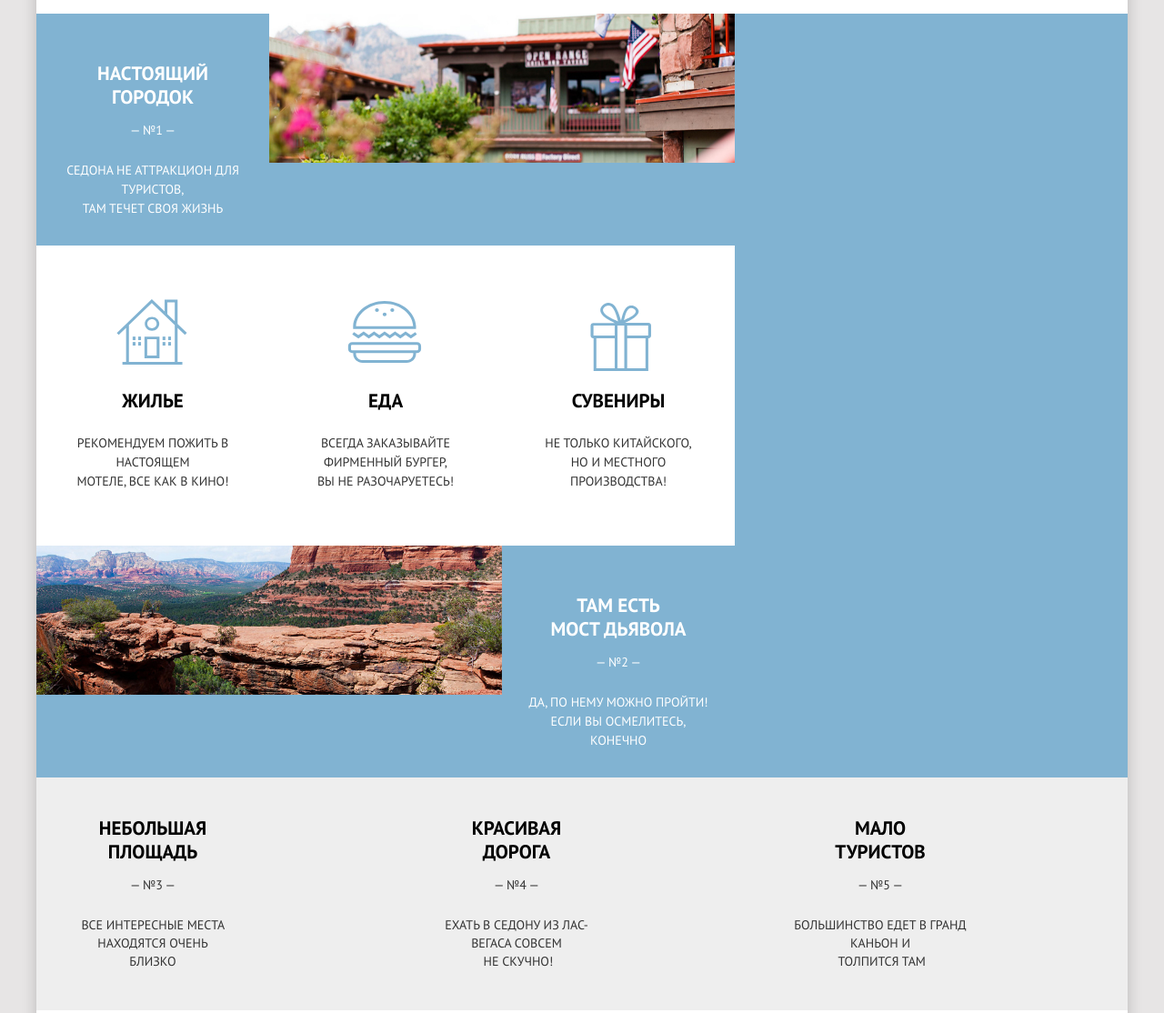
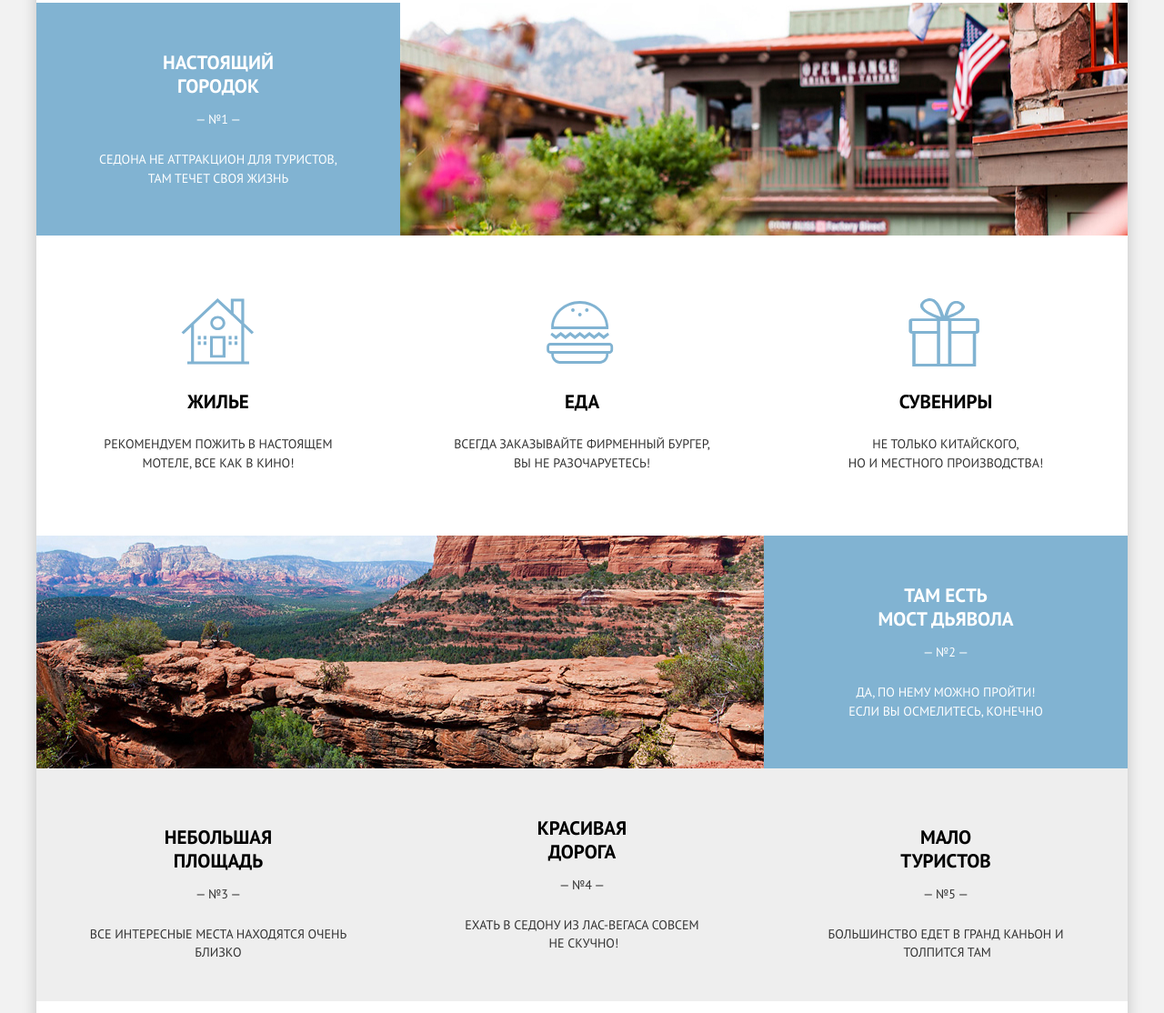
Before and after one commit to htmlacademy-adaptive/775445-sedona-27, a website: page source/index.html in a window 1280 px wide. Shown: the part 777-1891 px from the top of the page at 91% size. Drawn offline with nearby package versions, Linux system fonts and the light colour scheme; files that its build step writes are made by us from their sources.

Commit message:
Заканчивает главную страницу версии для компьютера, главная страница готова во всех 3 версиях

```diff
--- a/source/index.html
+++ b/source/index.html
@@ -5,7 +5,7 @@
   <title>HTML Academy: Седона - Ильичев Евгений</title>
   <link rel="icon" href="favicon.ico">
   <link rel="icon" type="image/png" href="img/favicon.png">
-  <link rel="stylesheet" href="css/style.css?ver=9">
+  <link rel="stylesheet" href="css/style.css?ver=10">
   <meta name="viewport" content="width=device-width, initial-scale=1" />
 </head>
 <body class="page__body">
@@ -118,7 +118,7 @@
             </div>
           </li>
           <li class="advantages__item advantage-additional advantages__item--underline advantages__item--fourth">
-            <div class="advantage-additional__wrapper">
+            <div class="advantage-additional__wrapper advantage-additional__wrapper--diff">
               <h3 class="advantage-additional__title">Красивая<br class="breaker breaker--on-on"> дорога</h3>
               <p class="advantages__number">— №4 —</p>
               <p class="advantage-additional__description">Ехать в Седону из Лас-<br class="breaker breaker--on-off">Вегаса совсем<br class="breaker breaker--on-on">&nbsp;не скучно!</p>
--- a/source/sass/blocks/advantage-additional.scss
+++ b/source/sass/blocks/advantage-additional.scss
@@ -23,7 +23,18 @@
 
   @media (min-width: $tablet-width) {
     width: 256px;
+    min-height: 256px;
     padding: 43px 28px 44px;
+  }
+
+  @media (min-width: $desktop-width) {
+    width: 400px;
+    padding: 63px 28px 44px;
+    justify-content: flex-start;
+
+    &--diff {
+      padding-top: 53px;
+    }
   }
 }
 
--- a/source/sass/blocks/advantage-main.scss
+++ b/source/sass/blocks/advantage-main.scss
@@ -37,6 +37,10 @@
   @media (min-width: $tablet-width) {
     width: 256px;
   }
+
+  @media (min-width: $desktop-width) {
+    width: 400px;
+  }
 }
 
 .advantage-main__title {
@@ -74,6 +78,10 @@
   @media (min-width: $tablet-width) {
     width: 512px;
   }
+
+  @media (min-width: $desktop-width) {
+    width: 800px;
+  }
 }
 
 .advantage-main__image {
--- a/source/sass/blocks/advantages.scss
+++ b/source/sass/blocks/advantages.scss
@@ -36,6 +36,10 @@
 
   @media (min-width: $tablet-width) {
     padding-bottom: 55px;
+  }
+
+  @media (min-width: $desktop-width) {
+    padding-bottom: 43px;
   }
 }
 
--- a/source/sass/blocks/benefit-card.scss
+++ b/source/sass/blocks/benefit-card.scss
@@ -5,6 +5,11 @@
 
   @media (min-width: $tablet-width) {
     width: 256px;
+    padding-left: 0;
+  }
+
+  @media (min-width: $desktop-width) {
+    width: 400px;
     padding-left: 0;
   }
 }
@@ -36,6 +41,12 @@
       top: 59px;
       left: 65px;
     }
+
+    @media (min-width: $desktop-width) {
+      content: url("../img/house-desktop.svg");
+      top: 69px;
+      left: 136px;
+    }
   }
 
   &--second-icon::after {
@@ -47,6 +58,12 @@
       content: url("../img/food-tablet.svg");
       top: 61px;
       left: 63px;
+    }
+
+    @media (min-width: $desktop-width) {
+      content: url("../img/food-desktop.svg");
+      top: 72px;
+      left: 138px;
     }
   }
 
@@ -60,6 +77,12 @@
       top: 63px;
       left: 74px;
     }
+
+    @media (min-width: $desktop-width) {
+      content: url("../img/gift-desktop.svg");
+      top: 69px;
+      left: 136px;
+    }
   }
 
   @media (min-width: $tablet-width) {
@@ -67,6 +90,10 @@
     padding-top: 158px;
     padding-bottom: 23px;
     text-align: center;
+  }
+
+  @media (min-width: $desktop-width) {
+    padding-top: 170px;
   }
 }
 
@@ -83,4 +110,8 @@
   @media (min-width: $tablet-width) {
     padding: 0 23px 60px;
   }
+
+  @media (min-width: $desktop-width) {
+    padding: 0 23px 69px;
+  }
 }
--- a/source/sass/blocks/find.scss
+++ b/source/sass/blocks/find.scss
@@ -11,6 +11,10 @@
   @media (min-width: $tablet-width) {
     padding-top: 61px;
     padding-bottom: 58px;
+  }
+
+  @media (min-width: $desktop-width) {
+    padding-bottom: 66px;
   }
 }
 
@@ -34,6 +38,10 @@
   @media (min-width: $tablet-width) {
     margin-bottom: 41px;
   }
+
+  @media (min-width: $desktop-width) {
+    margin-bottom: 46px;
+  }
 }
 
 .find__button {
--- a/source/sass/blocks/main-footer.scss
+++ b/source/sass/blocks/main-footer.scss
@@ -25,6 +25,10 @@
     margin-top: 14px;
     margin-bottom: 0;
   }
+
+  @media (min-width: $desktop-width) {
+    margin-left: 60px;
+  }
 }
 
 .main-footer__social {
@@ -40,4 +44,8 @@
   @media (min-width: $tablet-width) {
     margin: 7px 0 0 0;
   }
+
+  @media (min-width: $desktop-width) {
+    margin: 7px 60px 0 0;
+  }
 }
--- a/source/sass/blocks/map.scss
+++ b/source/sass/blocks/map.scss
@@ -26,8 +26,13 @@
 
   @media (min-width: $tablet-width) {
     width: 768px;
-    height: 350px;
     background-image: url("../img/map-tablet.png");
     background-size: 768px 350px;
   }
+
+  @media (min-width: $desktop-width) {
+    width: 1200px;
+    background-image: url("../img/map-desktop.png");
+    background-size: 1200px 350px;
+  }
 }
--- a/source/sass/blocks/page.scss
+++ b/source/sass/blocks/page.scss
@@ -10,7 +10,7 @@
   font-weight: 400;
   line-height: 21px;
   color: #333333;
-  background-color: #e7e5e5;
+  background-color: #f2f2f2;
   margin: 0;
   height: 100%;
   min-width: 320px;
```
Also changed, not shown: source/catalog.html (+1 -1 lines), source/form.html (+1 -1 lines), source/img/map-desktop.png (added).
